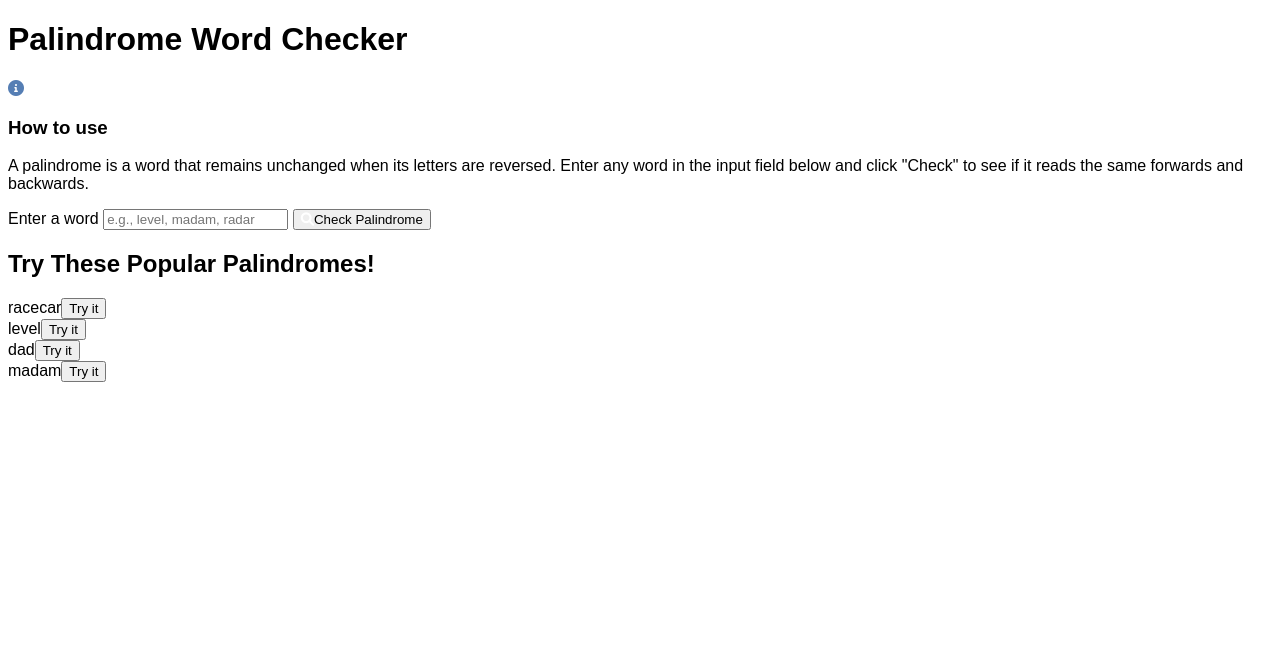
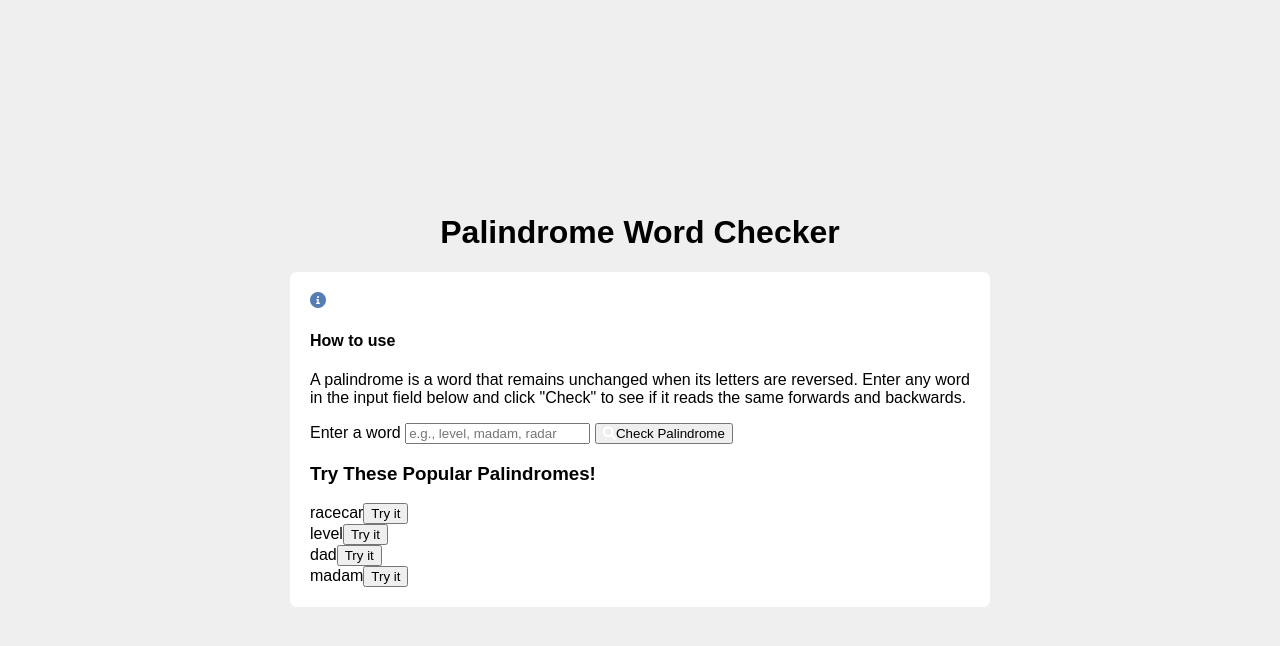
Before and after one commit to ericakcode/palindrome-word-game, a plain HTML site: page index.html in a window 1280 px wide. Drawn offline with Linux system fonts and the light colour scheme; a web font is replaced by a local one.

Commit message:
Centered elements and added containers

```diff
--- a/index.html
+++ b/index.html
@@ -15,7 +15,7 @@
     <div class="main-container">
       <div class="instructions-container">
         <i class="fa-solid fa-circle-info" style="color: #557eb4"></i>
-        <h3>How to use</h3>
+        <h4>How to use</h4>
         <p class="instructions">
           A palindrome is a word that remains unchanged when its letters are
           reversed. Enter any word in the input field below and click "Check" to
@@ -30,7 +30,7 @@
           >Check Palindrome
         </button>
       </form>
-      <h2>Try These Popular Palindromes!</h2>
+      <h3>Try These Popular Palindromes!</h3>
       <div class="example-palindromes">
         racecar<button class="tryBtn">Try it</button>
       </div>
--- a/style.css
+++ b/style.css
@@ -6,4 +6,19 @@
 
 body {
   font-family: "TikTok Sans", sans-serif;
+  background-color: rgb(239, 239, 239);
+  display: flex;
+  flex-direction: column;
+  justify-content: center;
+  align-items: center;
+  min-height: 100vh;
+  margin: 0;
+  padding: 0;
 }
+
+.main-container {
+  background-color: #fff;
+  padding: 20px;
+  border-radius: 7px;
+  max-width: 700px;
+}
```
